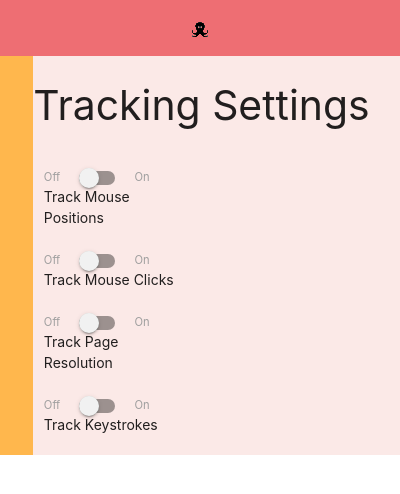
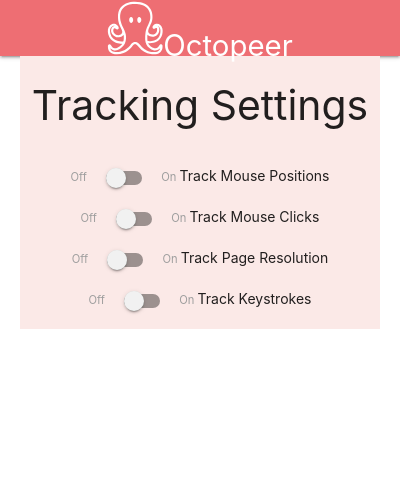
Before and after one commit to 8uurg/ooc-octopeer, a browser extension: page src/main/popup.html in a window 400 px wide. Drawn offline with nearby package versions, Linux system fonts and the light colour scheme.

Commit message:
Version to work with for Lars

```diff
--- a/src/main/css/popup_style2.css
+++ b/src/main/css/popup_style2.css
@@ -1,6 +1,10 @@
+/*
 
-
-/**has to be improved to not overrule the materialize rules*/
+!**has to be improved to not overrule the materialize rules*!
 #thisIsOurOwn {
     margin-bottom: auto;
+}*/
+
+#ourLogo {
+    fill: white;
 }
--- a/src/main/popup.html
+++ b/src/main/popup.html
@@ -15,21 +15,22 @@
 <body>
 <header>
     <nav>
-        <div class="nav-wrapper">
-            <a href="#" class="brand-logo"><img src="./favicon.png"></a>
+        <div id="ourNavBar" class="nav-wrapper">
+            <a href="#" class="brand-logo center"><img id="ourLogo" src="octopeer2.svg">Octopeer</a>
+            <ul class="right hide-on-med-and-down">
+                <li><a href="#"><i class="material-icons">settings</i></a></li>
+            </ul>
         </div>
     </nav>
 </header>
-<div id="ourSecondRow" class="row">
-    <div id="lololol" class="col s1 orange lighten-2">
-
-    </div>
-    <div id="lololol2" class="col s11 deep-orange lighten-5">
+<div class="container">
+<div id="ourSecondRow" class="row center-align"">
+    <div class="col s12 deep-orange lighten-5">
         <div class="row">
             <h3>Tracking Settings</h3>
         </div>
         <div class="row">
-            <div class="col s5">
+            <div class="col s12">
                 <div class="switch">
                     <label>
                         Off
@@ -42,7 +43,7 @@
             </div>
         </div>
         <div class="row">
-            <div class="col s5">
+            <div class="col s12">
                 <div class="switch">
                     <label>
                         Off
@@ -55,7 +56,7 @@
             </div>
         </div>
         <div class="row">
-            <div class="col s5">
+            <div class="col s12">
                 <div class="switch">
                     <label>
                         Off
@@ -68,7 +69,7 @@
             </div>
         </div>
         <div class="row">
-            <div class="col s5">
+            <div class="col s12">
                 <div class="switch">
                     <label>
                         Off
@@ -82,16 +83,23 @@
         </div>
     </div>
 </div>
+</div>
 <script>
     // Has to be fixed as we have to use children
     let h = $('#ourSecondRow').height();
-    let w = $('#lololol').width();
-    $('#lololol').css('height', h);
-    $('#lololol2').css('height', h);
-    $('#22222222').css('height', h);
-    $('#22222222').css('background-color', "orange");
-    $('#22222222').css('width', w);
-    $('#22222222').css('padding-left', '0px');
+    let h2 = $('#ourNavBar').height();
+    $('#ourLogo').css('height', h2);
+    $('#ourSecondRow').children().css('height', h);
+    $('.col').css('padding', 0);
+    $('.dropdown-button').dropdown({
+                inDuration: 300,
+                outDuration: 225,
+                hover: true, // Activate on hover
+                belowOrigin: true, // Displays dropdown below the button
+                alignment: 'right' // Displays dropdown with edge aligned to the left of button
+            }
+    );
+
 </script>
 </body>
 </html>
```
Also changed, not shown: src/main/octopeer2.svg (added).
